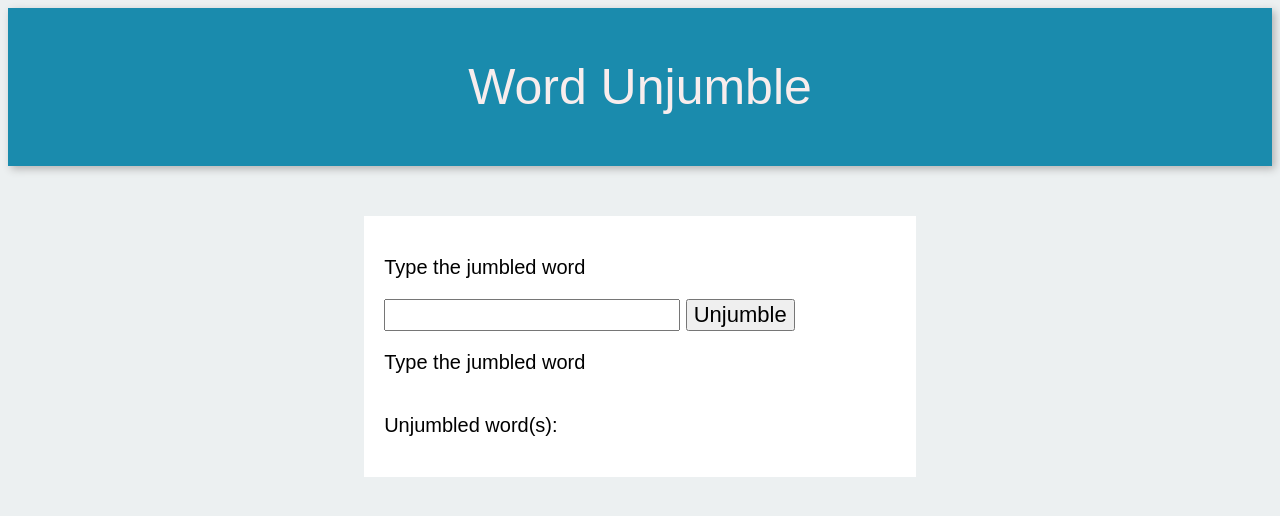
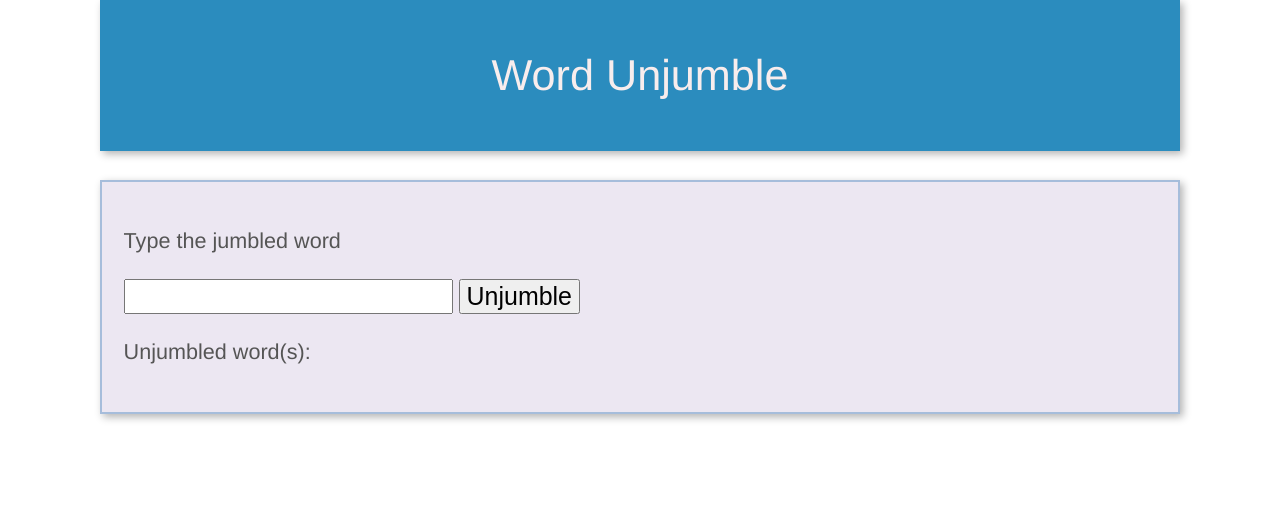
Before and after one commit to seryckd/word-jumble, a plain HTML site: page index.html in a window 1280 px wide. Drawn offline with Linux system fonts and the light colour scheme.

Commit message:
updated css

```diff
--- a/css/card-layout.css
+++ /dev/null
@@ -1,45 +0,0 @@
-:root {
-  font-size: calc(0.5rem + 1.5vmin);
-}
-
-body {
-  font-family: sans-serif;
-  background: #ecf0f1;
-}
-
-input {
-  font-size: calc(0.5rem + 1.5vmin);
-}
-
-button {
-  font-size: calc(0.5rem + 1.5vmin);
-}
-
-.masthead {
-    background: #1a8bad;
-  	box-shadow: 3px 3px 8px hsl(0, 0%, 70%);
-}
-
-.site-title {
-    margin: 0 0 1em;
-    font-size: calc(0.5rem + 5vmin);
-    padding: 1em 0;
-    font-weight: 300;
-    text-align: center;
-    color: hsl(5, 45%, 95%);
-    text-decoration: none;
-}
-
-
-.parent {
-  display: grid;
-  place-items: center;
-}
-
-.card {
-  width: clamp(23ch, 60%, 46ch);
-  display: flex;
-  flex-direction: column;
-  padding: 1rem;
-  background: white;
-}
--- /dev/null
+++ b/css/layout.css
@@ -0,0 +1,49 @@
+
+:root {
+  font-size: calc(0.6rem + 1.5vmin);
+}
+
+input {
+  font-size: calc(0.6rem + 1.5vmin);
+}
+
+button {
+  font-size: calc(0.6rem + 1.5vmin);
+}
+
+body {
+  /* setting auto to left and right will */
+  /* margin-top margin-right margin-bottom margin-left */
+  margin: 0 auto;
+
+  font-family: "Helvetica", "Arial", sans-serif;
+  /* the height of a line box. This puts space above and below the text line */
+  line-height: 1.5;
+
+  /* Softer black for text */
+  color: #555;
+
+  /* The body text can only be up to 50em (font size) */
+  max-width: 50em;
+}
+
+.masthead {
+  /*background: #1a8bad;*/
+  background: #2b8cbe;
+  box-shadow: 3px 3px 8px hsl(0, 0%, 70%);
+}
+
+.site-title {
+  padding: 1em 0;
+  font-weight: 300;
+  text-align: center;
+  color: hsl(5, 45%, 95%);
+  text-decoration: none;
+}
+
+.card {
+  padding: 1em;
+  background-color: #ece7f2;
+  box-shadow: 3px 3px 8px hsl(0, 0%, 70%);
+  border: 2px solid #a6bddb;
+}
--- a/css/spinner.css
+++ b/css/spinner.css
@@ -1,5 +1,5 @@
 .spinner {
-  //margin: 100px auto;
+  /*margin: 100px auto;*/
   width: 50px;
   height: 40px;
   text-align: center;
--- a/index.html
+++ b/index.html
@@ -1,7 +1,7 @@
 <html>
 
    <head>
-      <link href="css/card-layout.css" rel="stylesheet" type="text/css" media="all">
+      <link href="css/layout.css" rel="stylesheet" type="text/css">
       <link href="css/spinner.css" rel="stylesheet" type="text/css" media="all">
    </head>
    <body>
@@ -12,14 +12,12 @@
 
       <main>
 
-         <div class="parent">
          <div class="card">
             <p>Type the jumbled word</p>
             <div>
                <input type="text" id="jumbledWord"/>
                <button type="button" id="unjumble">Unjumble</button>
             </div>
-               <p>Type the jumbled word</p>
 
             <p>Unjumbled word(s):</p>
             <div>
@@ -36,6 +34,7 @@
 
             </div>
          </div>
+
       </main>
 
       <script type="module">
```
Lines whose indentation alone changed are shown as unchanged.
